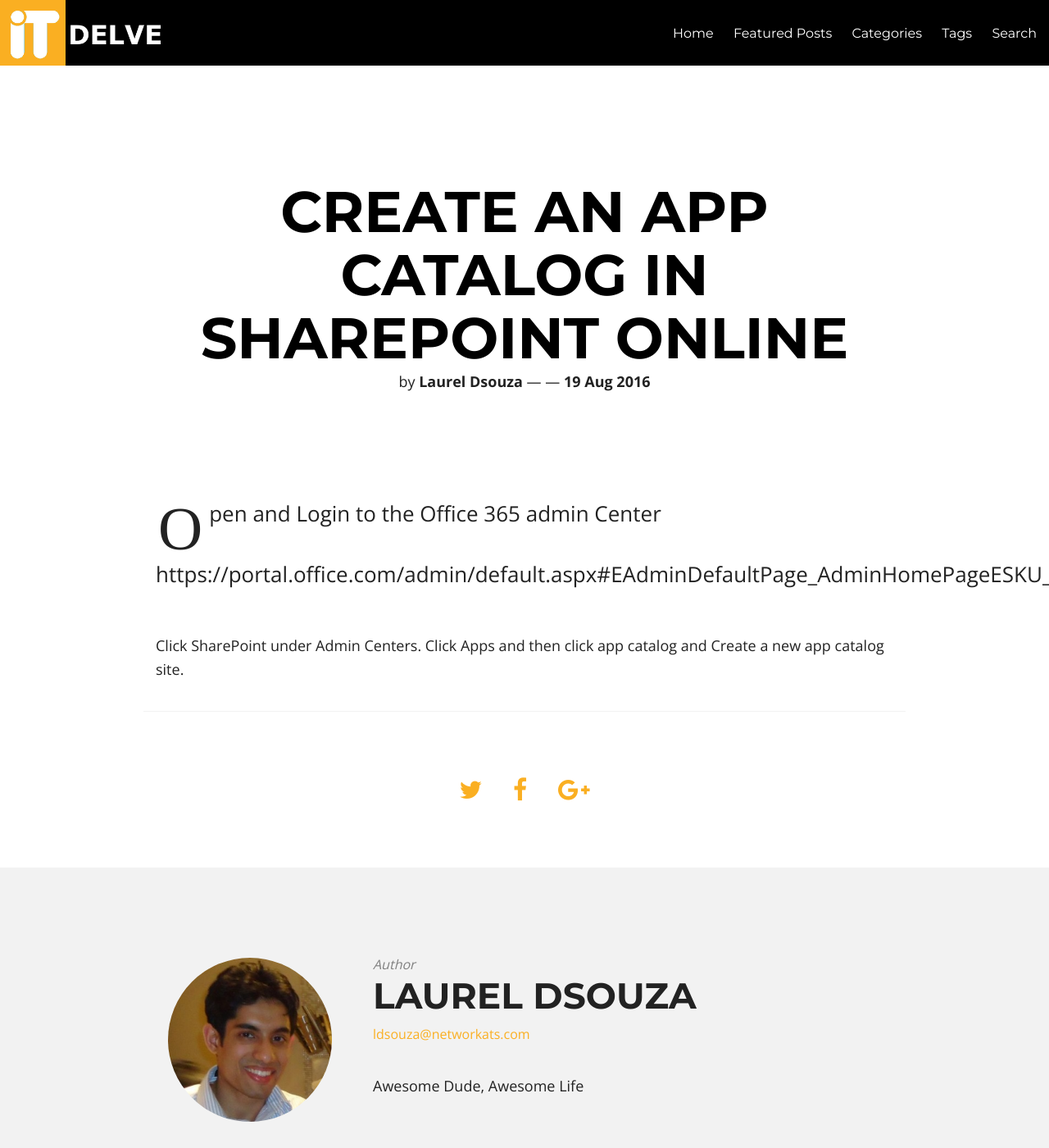
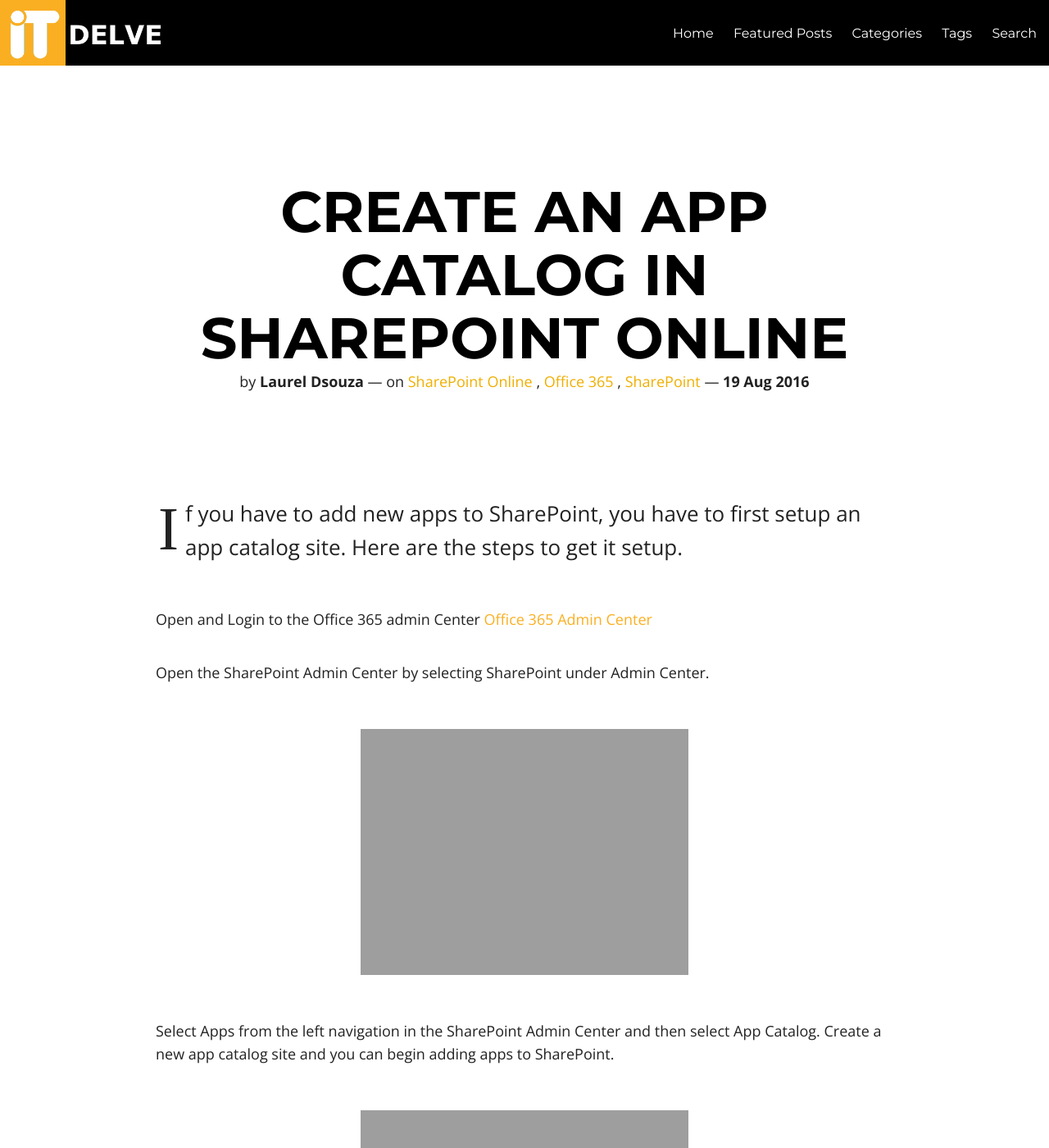
Before and after one commit to ldsouza/ldsouza.github.io, a Jekyll site: the page built from _posts/2016-08-19-create-an-app-catalog-in-sharepoint-online.md, in a window 1280 px wide and 1400 px high. Shown: the whole window at 82% size. Built offline with Jekyll 4.4.1, drawn with Linux system fonts in a browser that asks for light colours; nearby versions of some CDN libraries.

Commit message:
Update 2016-08-19-create-an-app-catalog-in-sharepoint-online.md

```diff
--- a/_posts/2016-08-19-create-an-app-catalog-in-sharepoint-online.md
+++ b/_posts/2016-08-19-create-an-app-catalog-in-sharepoint-online.md
@@ -5,8 +5,21 @@
 featured: false
 comments: false
 title: Create an App Catalog in SharePoint Online
+category: SharePoint
+tags:
+  - SharePoint Online
+  - Office 365
+  - SharePoint
 ---
+If you have to add new apps to SharePoint, you have to first setup an app catalog site. Here are the steps to get it setup.
+
 Open and Login to the Office 365 admin Center
-https://portal.office.com/admin/default.aspx#EAdminDefaultPage_AdminHomePageESKU_AdminDashboardPage
+<a href="https://portal.office.com/admin/default.aspx#EAdminDefaultPage_AdminHomePageESKU_AdminDashboardPage">Office 365 Admin Center</a>
 
-Click SharePoint under Admin Centers. Click Apps and then click app catalog and  Create a new app catalog site.
+Open the SharePoint Admin Center by selecting SharePoint under Admin Center.
+
+![Image]({{ site.url }}/images/blog/sharepoint-app-catalog1.JPG)
+
+Select Apps from the left navigation in the SharePoint Admin Center and then select App Catalog. Create a new app catalog site and you can begin adding apps to SharePoint.
+
+![Image]({{ site.url }}/images/blog/sharepoint-app-catalog2.JPG)
```
